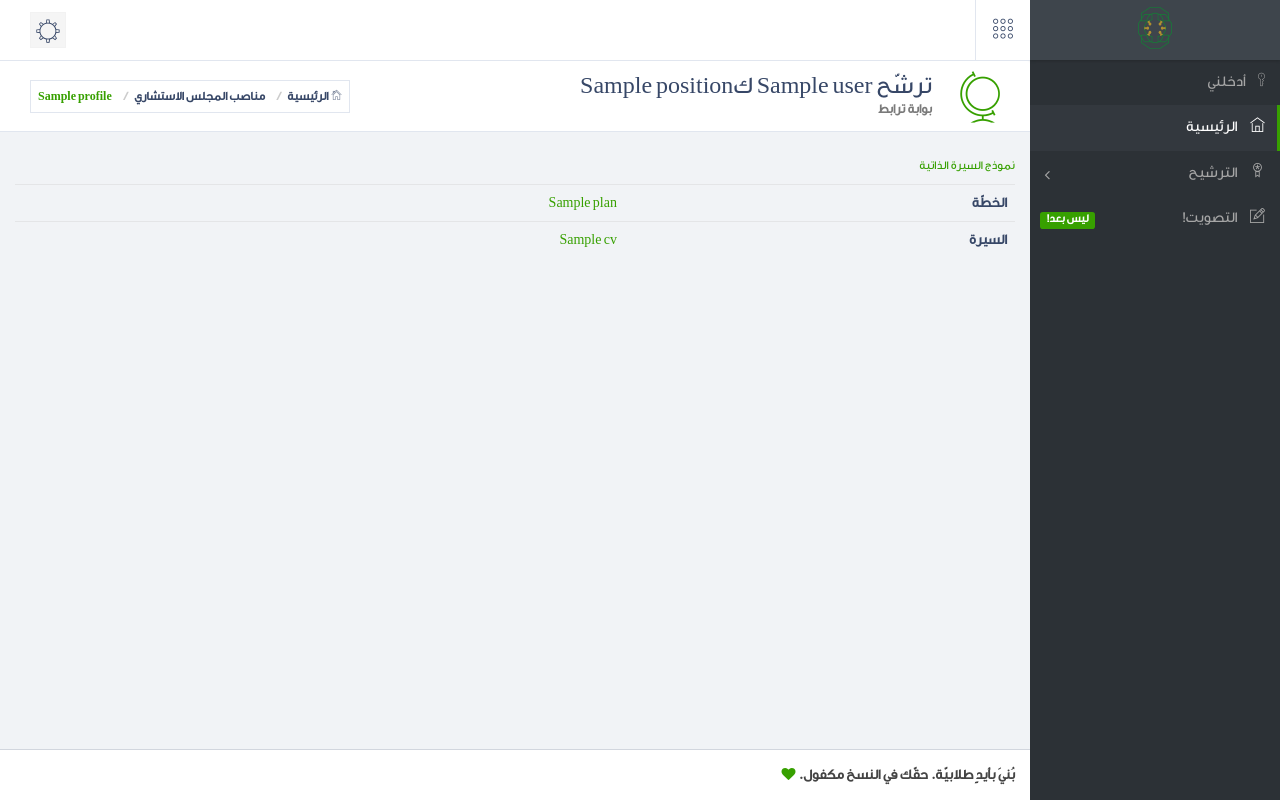
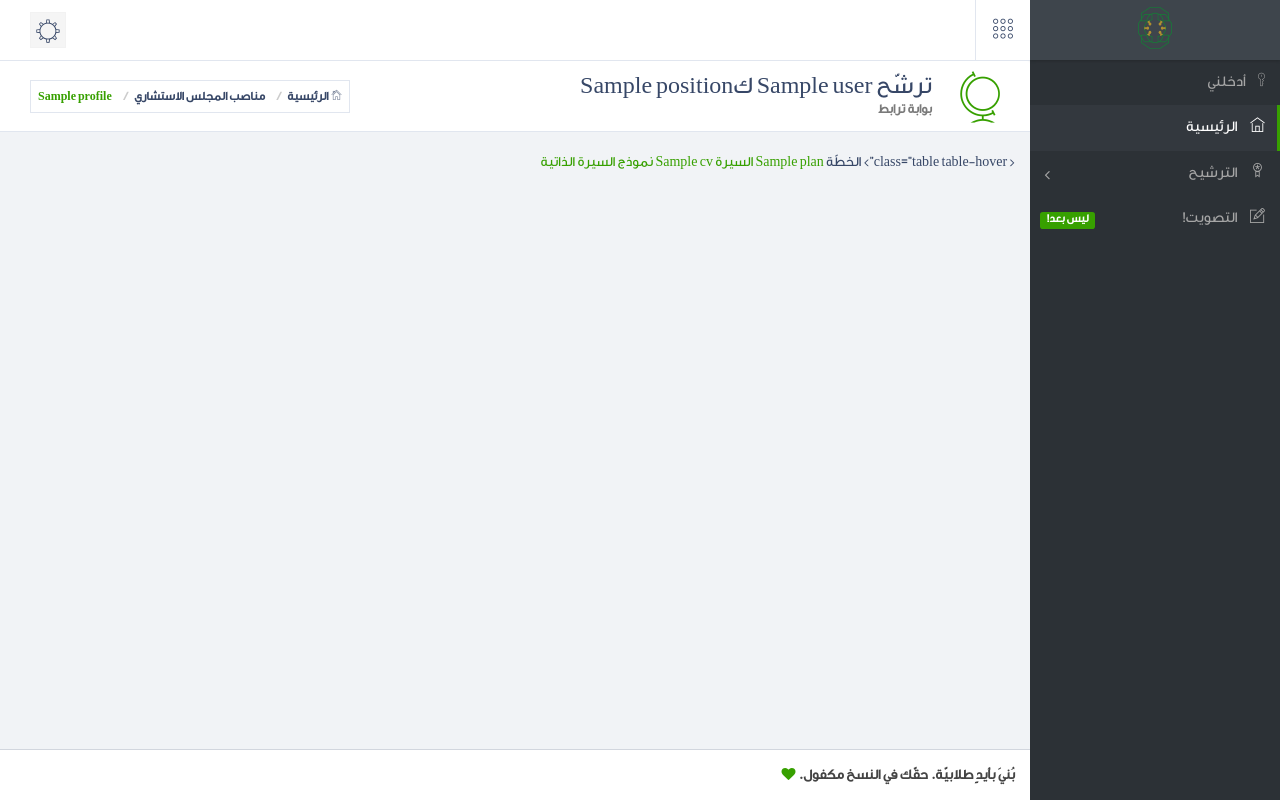
Before and after one commit to SAlkhairy/SAC, a Django app: template voting/templates/voting/show_nomination.html in a window 1280 px wide. Run offline with Django 3.2, Linux system fonts and the light colour scheme; the template is opened without the code that fills it: most values are stand-ins (such as "Sample title", 1, 10 or a date in 2020); some libraries are stand-ins or nearby versions.

Commit message:
Testing show_nomination

```diff
--- a/voting/templates/voting/show_nomination.html
+++ b/voting/templates/voting/show_nomination.html
@@ -14,7 +14,7 @@
                         </ol>
 {% endblock %}
 {% block content %}
-<table class="table table-hover">
+< class="table table-hover">
    <tr>
       <th>الخطّة</th>
       <td><a href="{{ nomination.plan.url }}">{{ nomination.plan.name }}</td>
@@ -22,7 +22,9 @@
    <tr>
       <th>السيرة</th>
       <td><a href="{{ nomination.cv.url }}">{{ nomination.cv.name }}</td>
-      <div class="help-block small"><a href="https://goo.gl/ceKPnM">نموذج السيرة الذاتية</a></div>
+   </tr>
+   <tr>
+      <th class="help-block small"><a href="https://goo.gl/ceKPnM">نموذج السيرة الذاتية</a></th>
    </tr>
    {% if nomination.cerificates %}
    <tr>
```
